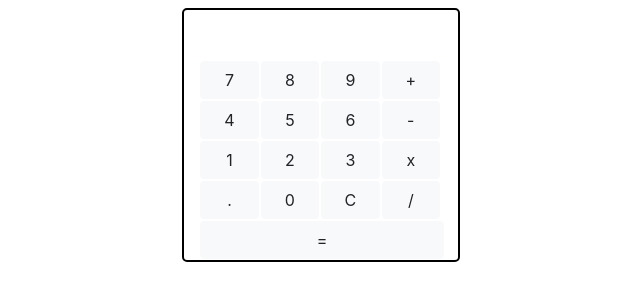
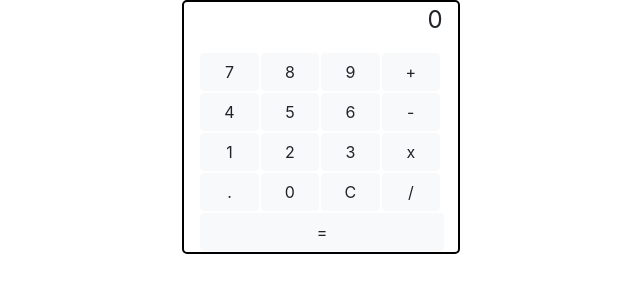
Before and after one commit to daquilino/react-calculator, a React (Create React App) app: page / in a window 1280 px wide. Shown: the top 300 px of the page, without its empty margins (319-959 px from the left). Built offline with nearby package versions, Linux system fonts and the light colour scheme.

Commit message:
removed extra code

```diff
--- a/src/App.js
+++ b/src/App.js
@@ -12,8 +12,12 @@ class App extends Component {
       num1: 0,
       num2: 0,
       operator: null,
-      result: 0
+      result: 0,
+      display: 0
     }
+
+    let decimalFlag = false;
+
   }
 
   clear = ()=>{
@@ -21,8 +25,14 @@ class App extends Component {
   }
 
   click = (data, type)=>{
-      console.log("data:", data);
-      console.log("type:", type);
+      console.log("data:", data, "type:", type);
+
+      //this means we are still entering first number
+      if(!this.state.operator && type === "number"){
+
+      }
+
+
       this.setState({result: "hello"})
   }
 
@@ -33,12 +43,11 @@ class App extends Component {
   render() {
     return (
       <main className="container">
-        <h2>{this.x}</h2>
         <Row>
         <div className="calculator col-md-3" >
 
           <Row>
-            <Display value={this.state.result} />
+            <Display display={this.state.display} />
           </Row>
           <Row>
             <Button name={7} type={"number"} onClick={this.click} />
--- a/src/components/display/index.js
+++ b/src/components/display/index.js
@@ -3,7 +3,7 @@ import './display.css'
 
 
 function Display (props){
-    return (<div className={"display"}>{props.results}</div>)
+    return (<div className={"display"}>{props.display}</div>)
 }
 
 
```
